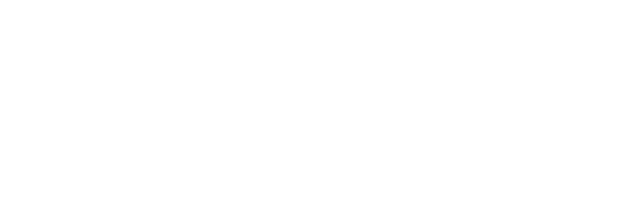
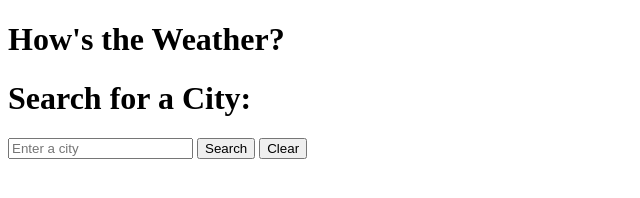
Before and after one commit to karina-yuk/Weather-status-board, a plain HTML site: page index.html in a window 1280 px wide. Shown: the whole page, without its empty margins (0-640 px from the left). Drawn offline with Linux system fonts and the light colour scheme.

Commit message:
Added header, and search bar section

```diff
--- a/index.html
+++ b/index.html
@@ -5,10 +5,23 @@
     <meta name="viewport" content="width=device-width, initial-scale=1.0">
     <title>Weather Dashboard</title>
     <link rel="stylesheet" href="./assets/css/style.css">
+    <link rel="preconnect" href="https://fonts.gstatic.com">
+    <link href="https://fonts.googleapis.com/css2?family=Roboto:wght@300&display=swap" rel="stylesheet">
+    <link rel="stylesheet" href="https://cdnjs.cloudflare.com/ajax/libs/font-awesome/4.7.0/css/font-awesome.min.css">
 </head>
 <body>
-
-
-    <script src="./assets/js/script.js"></script>
+    <header>
+        <h1>How's the Weather?</h1>
+    </header>
+    <main>
+        <div class="search-box">
+            <div class="search">
+                <h1>Search for a City:</h1>
+                <input id="enterCity" type="text" placeholder="Enter a city" required>
+                <button type="button" class="search-btn">Search</button>
+                <button type="button" class="clear-btn">Clear</button>
+                </div>
+            <div class="search-history"></div>
+       <script src="./assets/js/script.js"></script>
 </body>
 </html>
```
